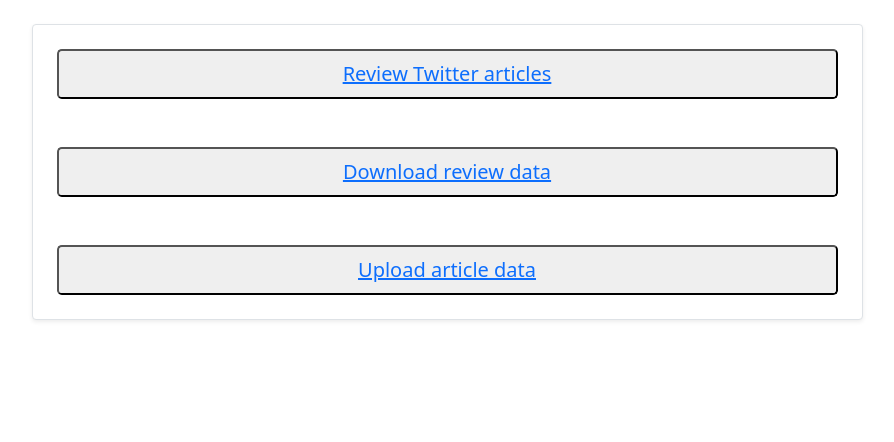
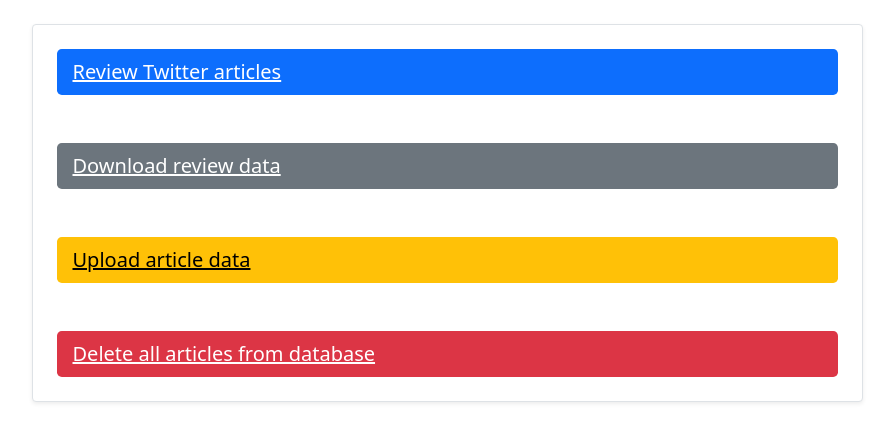
Before and after one commit to eddiechapman/twitter-relevance, a Flask app: page / in a window 1280 px wide. Shown: the part 89-531 px from the top of the page, without its empty margins (193-1087 px from the left). Run offline with Flask 2, Linux system fonts and the light colour scheme.

Commit message:
Allow db clear

```diff
--- a/app/main/routes.py
+++ b/app/main/routes.py
@@ -47,6 +47,7 @@
 
 @bp.route("/import_data", methods=["GET", "POST"])
 def import_data():
+    db.create_all()
     form = ImportForm()
     if form.validate_on_submit():
         filename = secure_filename(form.file.data.filename)
@@ -84,3 +85,13 @@
         response.headers["Content-type"] = "text/csv"
 
         return response
+
+
+@bp.route("/clear_db")
+def clear_db():
+    db.drop_all()
+    db.create_all()
+
+    flash("All articles have been REMOVED!")
+
+    return redirect(url_for("main.index"))
--- a/app/templates/base.html
+++ b/app/templates/base.html
@@ -31,6 +31,14 @@
       <main>
         <div class="row justify-content-center">
           <div class="col-lg-9">
+            {% with messages = get_flashed_messages() %}
+              {% if messages %}
+                {% for message in messages %}
+                <div class="alert alert-info p-4" role="alert">{{ message }}</div>
+                {% endfor %}
+              {% endif %}
+            {% endwith %}
+
             {% block content %}{% endblock %}
           </div>
         </div>
--- a/app/templates/index.html
+++ b/app/templates/index.html
@@ -6,13 +6,16 @@
   <div class="col-md-12">
     <div class="row g-0 border rounded overflow-hidden flex-md-row mb-4 shadow-sm h-md-250 position-relative bg-white">
       <div class="col-12 p-4 d-flex flex-column position-static">
-        <button class="btn-lg"><a href="{{ url_for('main.get_article') }}">Review Twitter articles</a></button>
+        <a class="btn-lg btn-primary" role="button" href="{{ url_for('main.get_article') }}">Review Twitter articles</a>
       </div>
       <div class="col-12 p-4 d-flex flex-column position-static">
-        <button class="btn-lg"><a href="{{ url_for('main.export_data') }}">Download review data</a></button>
+        <a class="btn-lg btn-secondary" role="button" href="{{ url_for('main.export_data') }}">Download review data</a>
       </div>
       <div class="col-12 p-4 d-flex flex-column position-static">
-        <button class="btn-lg"><a href="{{ url_for('main.import_data') }}">Upload article data</a></button>
+        <a class="btn-lg btn-warning" role="button" href="{{ url_for('main.import_data') }}">Upload article data</a>
+      </div>
+      <div class="col-12 p-4 d-flex flex-column position-static">
+        <a class="btn-lg btn-danger" role="button" href="{{ url_for('main.clear_db') }}">Delete all articles from database</a>
       </div>
     </div>
   </div>
```
